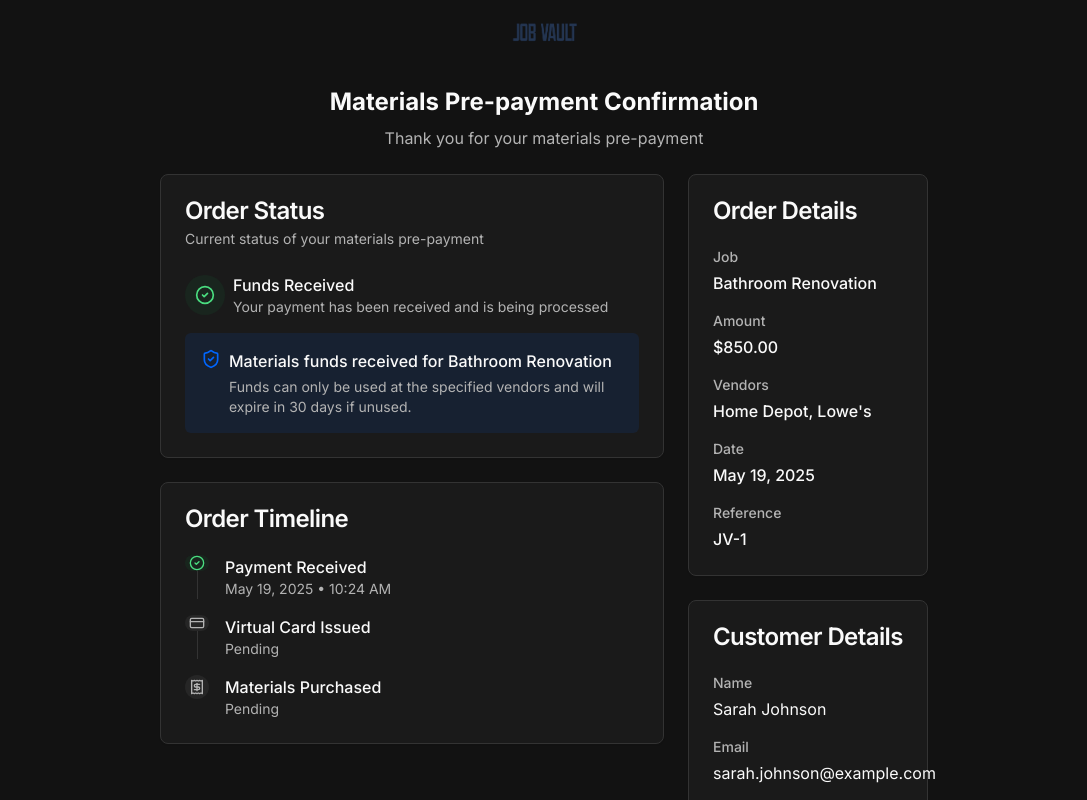
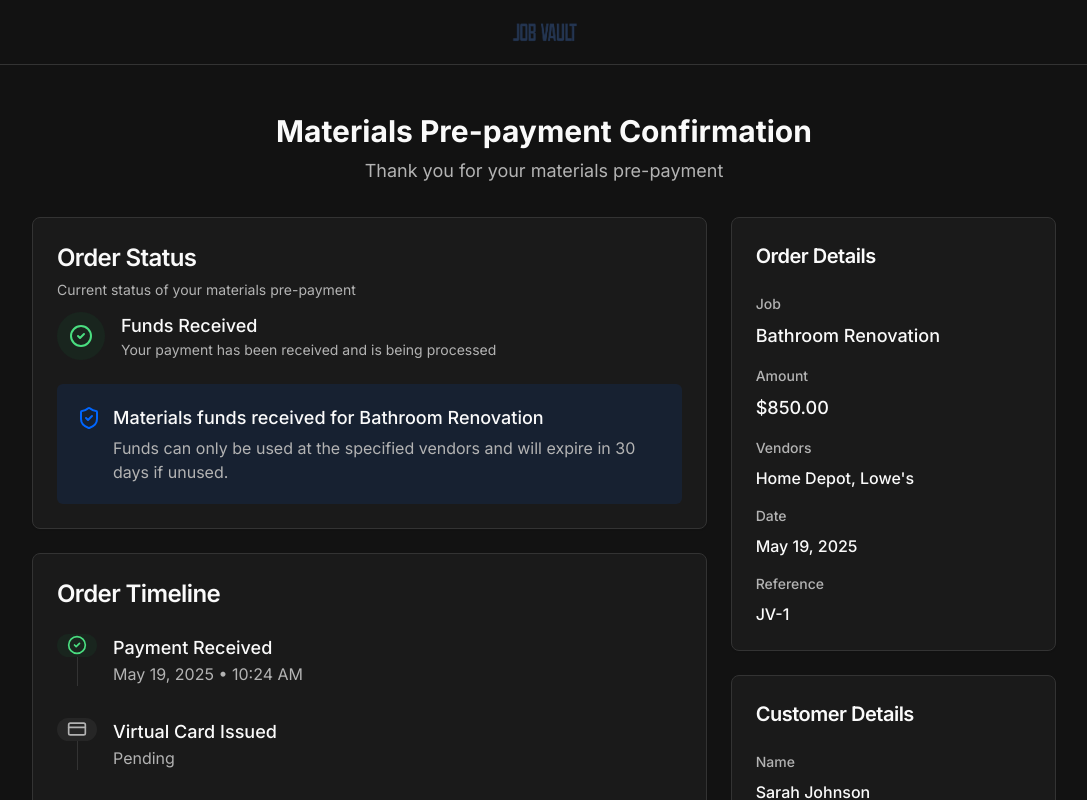
Before and after one commit to saldrao-77/jv-sub-demo, a Next.js app: page /confirmation/1 in a window 1280 px wide. Shown: the top 800 px of the page, without its empty margins (96-1183 px from the left). Built offline with nearby package versions, Linux system fonts and the light colour scheme.

Commit message:
style: enhance payment confirmation aesthetics and layout
Improve visual consistency and horizontal distribution on confirmation pages.

Co-authored-by: null <194348134+saldrao-77@users.noreply.github.com>

```diff
--- a/app/confirmation/[id]/page.tsx
+++ b/app/confirmation/[id]/page.tsx
@@ -4,6 +4,7 @@ import { CheckCircle2, CreditCard, Receipt, ShieldCheck } from "lucide-react"
 import { Card, CardContent, CardDescription, CardHeader, CardTitle } from "@/components/ui/card"
 import Image from "next/image"
 import { useState, useEffect } from "react"
+import { Button } from "@/components/ui/button"
 
 export default function ConfirmationPage({ params }: { params: { id: string } }) {
   const [jobDetails, setJobDetails] = useState({
@@ -47,45 +48,49 @@ export default function ConfirmationPage({ params }: { params: { id: string } })
   }, [params.id])
 
   return (
-    <div className="min-h-screen flex flex-col items-center justify-center bg-background p-4">
-      <div className="w-full max-w-3xl">
-        <div className="mb-8 text-center">
-          <div className="inline-flex items-center space-x-2">
+    <div className="min-h-screen flex flex-col bg-background">
+      <header className="border-b border-border py-4">
+        <div className="container flex items-center justify-center">
+          <div className="flex items-center space-x-2">
             <Image src="/jobvault-logo.png" alt="JobVault Logo" width={120} height={30} className="h-8 w-auto" />
           </div>
         </div>
+      </header>
 
-        <div className="mb-6 text-center">
-          <h1 className="text-2xl font-bold mb-2">Materials Pre-payment Confirmation</h1>
-          <p className="text-muted-foreground">Thank you for your materials pre-payment</p>
+      <main className="flex-1 container py-8 md:py-12">
+        <div className="max-w-5xl mx-auto">
+          <div className="mb-8 text-center">
+            <h1 className="text-3xl font-bold mb-2">Materials Pre-payment Confirmation</h1>
+            <p className="text-muted-foreground text-lg">Thank you for your materials pre-payment</p>
           </div>
 
-        <div className="grid gap-6 md:grid-cols-3">
-          <div className="md:col-span-2 space-y-6">
+          <div className="grid gap-6 md:grid-cols-12">
+            {/* Order Status - Left Column */}
+            <div className="md:col-span-8 space-y-6">
               <Card>
-              <CardHeader>
-                <CardTitle>Order Status</CardTitle>
+                <CardHeader className="pb-3">
+                  <CardTitle className="text-2xl">Order Status</CardTitle>
                   <CardDescription>Current status of your materials pre-payment</CardDescription>
                 </CardHeader>
-              <CardContent className="space-y-4">
-                <div className="flex items-center space-x-2">
-                  <div className="flex h-10 w-10 items-center justify-center rounded-full bg-green-900/20">
-                    <CheckCircle2 className="h-5 w-5 text-green-400" />
+                <CardContent className="space-y-6">
+                  <div className="flex items-center space-x-4">
+                    <div className="flex h-12 w-12 items-center justify-center rounded-full bg-green-900/20">
+                      <CheckCircle2 className="h-6 w-6 text-green-400" />
                     </div>
                     <div>
-                    <div className="font-medium">{jobDetails.status}</div>
+                      <div className="text-lg font-medium">{jobDetails.status}</div>
                       <div className="text-sm text-muted-foreground">
                         Your payment has been received and is being processed
                       </div>
                     </div>
                   </div>
 
-                <div className="rounded-md bg-blue/10 p-4">
-                  <div className="flex">
-                    <ShieldCheck className="h-5 w-5 text-blue mr-2 flex-shrink-0" />
+                  <div className="rounded-md bg-blue/10 p-5">
+                    <div className="flex items-start">
+                      <ShieldCheck className="h-6 w-6 text-blue mr-3 flex-shrink-0 mt-0.5" />
                       <div>
-                      <p className="font-medium">Materials funds received for {jobDetails.job}</p>
-                      <p className="mt-1 text-sm text-muted-foreground">
+                        <p className="font-medium text-lg">Materials funds received for {jobDetails.job}</p>
+                        <p className="mt-1 text-muted-foreground">
                           Funds can only be used at the specified vendors and will expire in 30 days if unused.
                         </p>
                       </div>
@@ -96,45 +101,45 @@ export default function ConfirmationPage({ params }: { params: { id: string } })
 
               <Card>
                 <CardHeader>
-                <CardTitle>Order Timeline</CardTitle>
+                  <CardTitle className="text-2xl">Order Timeline</CardTitle>
                 </CardHeader>
                 <CardContent>
-                <div className="space-y-4">
+                  <div className="space-y-8">
                     <div className="flex">
                       <div className="mr-4 flex flex-col items-center">
-                      <div className="flex h-6 w-6 items-center justify-center rounded-full bg-green-900/20 text-green-400">
-                        <CheckCircle2 className="h-4 w-4" />
+                        <div className="flex h-10 w-10 items-center justify-center rounded-full bg-green-900/20 text-green-400">
+                          <CheckCircle2 className="h-5 w-5" />
                         </div>
                         <div className="h-full w-px bg-border"></div>
                       </div>
                       <div>
-                      <div className="font-medium">Payment Received</div>
-                      <div className="text-sm text-muted-foreground">{jobDetails.date} • 10:24 AM</div>
+                        <div className="text-lg font-medium">Payment Received</div>
+                        <div className="text-muted-foreground">{jobDetails.date} • 10:24 AM</div>
                       </div>
                     </div>
 
                     <div className="flex">
                       <div className="mr-4 flex flex-col items-center">
-                      <div className="flex h-6 w-6 items-center justify-center rounded-full bg-secondary text-muted-foreground">
-                        <CreditCard className="h-4 w-4" />
+                        <div className="flex h-10 w-10 items-center justify-center rounded-full bg-secondary text-muted-foreground">
+                          <CreditCard className="h-5 w-5" />
                         </div>
                         <div className="h-full w-px bg-border"></div>
                       </div>
                       <div>
-                      <div className="font-medium">Virtual Card Issued</div>
-                      <div className="text-sm text-muted-foreground">Pending</div>
+                        <div className="text-lg font-medium">Virtual Card Issued</div>
+                        <div className="text-muted-foreground">Pending</div>
                       </div>
                     </div>
 
                     <div className="flex">
                       <div className="mr-4 flex flex-col items-center">
-                      <div className="flex h-6 w-6 items-center justify-center rounded-full bg-secondary text-muted-foreground">
-                        <Receipt className="h-4 w-4" />
+                        <div className="flex h-10 w-10 items-center justify-center rounded-full bg-secondary text-muted-foreground">
+                          <Receipt className="h-5 w-5" />
                         </div>
                       </div>
                       <div>
-                      <div className="font-medium">Materials Purchased</div>
-                      <div className="text-sm text-muted-foreground">Pending</div>
+                        <div className="text-lg font-medium">Materials Purchased</div>
+                        <div className="text-muted-foreground">Pending</div>
                       </div>
                     </div>
                   </div>
@@ -142,29 +147,30 @@ export default function ConfirmationPage({ params }: { params: { id: string } })
               </Card>
             </div>
 
-          <div className="space-y-6">
+            {/* Order Details - Right Column */}
+            <div className="md:col-span-4 space-y-6">
               <Card>
                 <CardHeader>
-                <CardTitle>Order Details</CardTitle>
+                  <CardTitle className="text-xl">Order Details</CardTitle>
                 </CardHeader>
                 <CardContent className="space-y-4">
-                <div className="space-y-1">
+                  <div className="space-y-2">
                     <div className="text-sm font-medium text-muted-foreground">Job</div>
-                  <div className="font-medium">{jobDetails.job}</div>
+                    <div className="font-medium text-lg">{jobDetails.job}</div>
                   </div>
-                <div className="space-y-1">
+                  <div className="space-y-2">
                     <div className="text-sm font-medium text-muted-foreground">Amount</div>
-                  <div className="font-medium">${jobDetails.amount.toFixed(2)}</div>
+                    <div className="font-medium text-lg">${jobDetails.amount.toFixed(2)}</div>
                   </div>
-                <div className="space-y-1">
+                  <div className="space-y-2">
                     <div className="text-sm font-medium text-muted-foreground">Vendors</div>
                     <div className="font-medium">{jobDetails.vendor}</div>
                   </div>
-                <div className="space-y-1">
+                  <div className="space-y-2">
                     <div className="text-sm font-medium text-muted-foreground">Date</div>
                     <div className="font-medium">{jobDetails.date}</div>
                   </div>
-                <div className="space-y-1">
+                  <div className="space-y-2">
                     <div className="text-sm font-medium text-muted-foreground">Reference</div>
                     <div className="font-medium">JV-{params.id}</div>
                   </div>
@@ -173,37 +179,44 @@ export default function ConfirmationPage({ params }: { params: { id: string } })
 
               <Card>
                 <CardHeader>
-                <CardTitle>Customer Details</CardTitle>
+                  <CardTitle className="text-xl">Customer Details</CardTitle>
                 </CardHeader>
                 <CardContent className="space-y-4">
-                <div className="space-y-1">
+                  <div className="space-y-2">
                     <div className="text-sm font-medium text-muted-foreground">Name</div>
-                  <div>{jobDetails.customer}</div>
+                    <div className="font-medium">{jobDetails.customer}</div>
                   </div>
-                <div className="space-y-1">
+                  <div className="space-y-2">
                     <div className="text-sm font-medium text-muted-foreground">Email</div>
-                  <div>{jobDetails.email}</div>
+                    <div className="font-medium break-words">{jobDetails.email}</div>
                   </div>
-                <div className="space-y-1">
+                  <div className="space-y-2">
                     <div className="text-sm font-medium text-muted-foreground">Phone</div>
-                  <div>{jobDetails.phone}</div>
+                    <div className="font-medium">{jobDetails.phone}</div>
                   </div>
                 </CardContent>
               </Card>
 
               <div className="rounded-md bg-blue/10 p-4">
-              <div className="flex items-center space-x-2">
+                <div className="flex items-center space-x-2 mb-2">
                   <ShieldCheck className="h-5 w-5 text-blue" />
                   <div className="font-medium">Materials-Only Deposit</div>
                 </div>
-              <p className="mt-2 text-sm text-muted-foreground">
+                <p className="text-sm text-muted-foreground">
                   Funds are held securely and can only be used at the specified vendors for purchasing materials.
                 </p>
               </div>
+
+              <Button className="w-full" variant="outline" onClick={() => window.print()}>
+                Download Confirmation
+              </Button>
             </div>
           </div>
+        </div>
+      </main>
 
-        <div className="mt-8 text-center text-xs text-muted-foreground">
+      <footer className="border-t border-border py-6 mt-12">
+        <div className="container text-center text-sm text-muted-foreground">
           <p>© {new Date().getFullYear()} JobVault. All rights reserved.</p>
           <div className="mt-2 flex justify-center space-x-4">
             <a href="#" className="hover:text-blue">
@@ -217,7 +230,7 @@ export default function ConfirmationPage({ params }: { params: { id: string } })
             </a>
           </div>
         </div>
-      </div>
+      </footer>
     </div>
   )
 }
--- a/app/payment/[id]/page.tsx
+++ b/app/payment/[id]/page.tsx
@@ -5,7 +5,7 @@ import type React from "react"
 import { useState, useEffect } from "react"
 import { CheckCircle2, ShieldCheck } from "lucide-react"
 import { Button } from "@/components/ui/button"
-import { Card, CardContent, CardDescription, CardFooter, CardHeader, CardTitle } from "@/components/ui/card"
+import { Card, CardContent, CardFooter, CardHeader, CardTitle } from "@/components/ui/card"
 import { Input } from "@/components/ui/input"
 import { Label } from "@/components/ui/label"
 import { RadioGroup, RadioGroupItem } from "@/components/ui/radio-group"
@@ -87,40 +87,51 @@ export default function PaymentPage({ params }: { params: { id: string } }) {
   if (isSuccess) {
     return (
       <div className="min-h-screen flex flex-col items-center justify-center bg-background p-4">
-        <Card className="w-full max-w-md">
-          <CardHeader className="text-center">
-            <div className="mx-auto mb-4 flex h-12 w-12 items-center justify-center rounded-full bg-green-900/20">
-              <CheckCircle2 className="h-6 w-6 text-green-400" />
+        <Card className="w-full max-w-lg">
+          <CardContent className="pt-10 pb-8 px-8 flex flex-col items-center">
+            <div className="mb-6 flex h-16 w-16 items-center justify-center rounded-full bg-green-900/20">
+              <CheckCircle2 className="h-8 w-8 text-green-400" />
             </div>
-            <CardTitle className="text-xl">Payment Successful</CardTitle>
-            <CardDescription>Your materials pre-payment has been received</CardDescription>
-          </CardHeader>
-          <CardContent className="text-center space-y-4">
-            <div className="rounded-lg bg-secondary p-4 text-center">
+            <h1 className="text-2xl font-bold mb-2 text-center">Payment Successful</h1>
+            <p className="text-muted-foreground text-center mb-8">Your materials pre-payment has been received</p>
+
+            <div className="w-full rounded-lg bg-secondary p-6 text-center mb-6">
               <div className="text-sm text-muted-foreground">Amount Paid</div>
-              <div className="text-2xl font-bold">${jobDetails.amount.toFixed(2)}</div>
+              <div className="text-3xl font-bold mt-1">${jobDetails.amount.toFixed(2)}</div>
             </div>
-            <div className="space-y-1 text-sm">
-              <p>Job: {jobDetails.job}</p>
-              <p>Vendors: {jobDetails.vendors || "Home Depot, Lowe's"}</p>
-              <p>Reference: JV-{params.id}</p>
+
+            <div className="w-full space-y-4 mb-6">
+              <div className="flex justify-between">
+                <span className="text-muted-foreground">Job:</span>
+                <span className="font-medium">{jobDetails.job}</span>
               </div>
-            <div className="flex items-center justify-center space-x-2 text-sm text-muted-foreground">
-              <ShieldCheck className="h-4 w-4 text-blue" />
-              <span>Funds are held securely and can only be used at the specified vendors</span>
+              <div className="flex justify-between">
+                <span className="text-muted-foreground">Vendors:</span>
+                <span className="font-medium">{jobDetails.vendors || "Home Depot, Lowe's"}</span>
               </div>
-          </CardContent>
-          <CardFooter className="flex flex-col space-y-2">
+              <div className="flex justify-between">
+                <span className="text-muted-foreground">Reference:</span>
+                <span className="font-medium">JV-{params.id}</span>
+              </div>
+            </div>
+
+            <div className="w-full flex items-center space-x-3 bg-blue/10 p-4 rounded-lg mb-8">
+              <ShieldCheck className="h-5 w-5 text-blue flex-shrink-0" />
+              <span className="text-sm">Funds are held securely and can only be used at the specified vendors</span>
+            </div>
+
+            <div className="w-full space-y-3">
               <Button className="w-full" variant="outline" onClick={() => window.print()}>
                 Download Receipt
               </Button>
               <Button className="w-full bg-blue hover:bg-blue-dark" asChild>
                 <Link href={`/confirmation/${params.id}`}>View Order Status</Link>
               </Button>
-            <div className="text-center text-xs text-muted-foreground">
+              <div className="text-center text-xs text-muted-foreground mt-2">
                 A confirmation email has been sent to your email address
               </div>
-          </CardFooter>
+            </div>
+          </CardContent>
         </Card>
       </div>
     )
@@ -140,7 +151,7 @@ export default function PaymentPage({ params }: { params: { id: string } }) {
         <div className="grid gap-8 md:grid-cols-3">
           <div className="md:col-span-2">
             <div className="mb-6">
-              <h1 className="text-2xl font-bold mb-2">UPDATED: Materials Pre-payment</h1>
+              <h1 className="text-2xl font-bold mb-2">Materials Pre-payment</h1>
               <p className="text-muted-foreground">
                 This payment is for materials only. Funds are held securely and can only be used at the vendors
                 specified.
@@ -156,21 +167,21 @@ export default function PaymentPage({ params }: { params: { id: string } }) {
                   <div className="grid gap-4 md:grid-cols-2">
                     <div className="space-y-2">
                       <Label htmlFor="first-name">First Name</Label>
-                      <Input id="first-name" required />
+                      <Input id="first-name" name="firstName" required />
                     </div>
                     <div className="space-y-2">
                       <Label htmlFor="last-name">Last Name</Label>
-                      <Input id="last-name" required />
+                      <Input id="last-name" name="lastName" required />
                     </div>
                   </div>
                   <div className="space-y-2">
                     <Label htmlFor="email">Email</Label>
-                    <Input id="email" type="email" required />
+                    <Input id="email" name="email" type="email" required />
                     <p className="text-xs text-muted-foreground">For receipt and confirmation</p>
                   </div>
                   <div className="space-y-2">
                     <Label htmlFor="phone">Phone (Optional)</Label>
-                    <Input id="phone" type="tel" />
+                    <Input id="phone" name="phone" type="tel" />
                   </div>
                 </CardContent>
               </Card>
@@ -248,23 +259,23 @@ export default function PaymentPage({ params }: { params: { id: string } }) {
           </div>
 
           <div>
-            <Card>
+            <Card className="sticky top-6">
               <CardHeader>
                 <CardTitle>Order Summary</CardTitle>
               </CardHeader>
-              <CardContent className="space-y-4">
+              <CardContent className="space-y-5">
                 <div className="space-y-1">
-                  <div className="font-medium">{jobDetails.job}</div>
+                  <div className="font-medium text-lg">{jobDetails.job}</div>
                   <div className="text-sm text-muted-foreground">Materials pre-payment</div>
                 </div>
 
-                <div className="space-y-2">
+                <div className="space-y-3">
                   <div className="text-sm font-medium">Customer Information</div>
                   <div className="grid grid-cols-2 gap-2 text-sm">
                     <div className="text-muted-foreground">Name:</div>
                     <div>{jobDetails.customer || "Sarah Johnson"}</div>
                     <div className="text-muted-foreground">Email:</div>
-                    <div>{jobDetails.email || "sarah.johnson@example.com"}</div>
+                    <div className="truncate">{jobDetails.email || "sarah.johnson@example.com"}</div>
                     <div className="text-muted-foreground">Date:</div>
                     <div>{new Date().toLocaleDateString()}</div>
                     <div className="text-muted-foreground">Vendors:</div>
@@ -274,7 +285,7 @@ export default function PaymentPage({ params }: { params: { id: string } }) {
 
                 <div className="rounded-md bg-secondary p-4">
                   <div className="flex items-center space-x-2 text-sm font-medium">
-                    <ShieldCheck className="h-4 w-4 text-blue" />
+                    <ShieldCheck className="h-5 w-5 text-blue" />
                     <span>Secure Materials-Only Deposit</span>
                   </div>
                   <div className="mt-2 text-xs text-muted-foreground">
@@ -282,24 +293,24 @@ export default function PaymentPage({ params }: { params: { id: string } }) {
                   </div>
                 </div>
 
-                <div className="rounded-md bg-blue/10 p-4 space-y-2">
+                <div className="rounded-md bg-blue/10 p-4 space-y-3">
                   <div className="flex items-center space-x-2 text-sm">
-                    <CheckCircle2 className="h-4 w-4 text-blue" />
+                    <CheckCircle2 className="h-5 w-5 text-blue" />
                     <span>Funds are held securely</span>
                   </div>
                   <div className="flex items-center space-x-2 text-sm">
-                    <CheckCircle2 className="h-4 w-4 text-blue" />
+                    <CheckCircle2 className="h-5 w-5 text-blue" />
                     <span>Can only be used at specified vendors</span>
                   </div>
                   <div className="flex items-center space-x-2 text-sm">
-                    <CheckCircle2 className="h-4 w-4 text-blue" />
+                    <CheckCircle2 className="h-5 w-5 text-blue" />
                     <span>You'll receive confirmation of purchase</span>
                   </div>
                 </div>
 
                 <Separator />
 
-                <div className="space-y-1.5">
+                <div className="space-y-2">
                   <div className="flex justify-between">
                     <span className="text-muted-foreground">Subtotal</span>
                     <span>${jobDetails.amount.toFixed(2)}</span>
@@ -308,7 +319,7 @@ export default function PaymentPage({ params }: { params: { id: string } }) {
                     <span className="text-muted-foreground">Processing Fee</span>
                     <span>$0.00</span>
                   </div>
-                  <div className="flex justify-between font-medium">
+                  <div className="flex justify-between font-medium text-lg">
                     <span>Total</span>
                     <span>${jobDetails.amount.toFixed(2)}</span>
                   </div>
```
Lines whose indentation alone changed are shown as unchanged.
